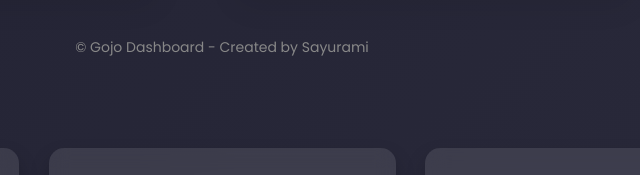
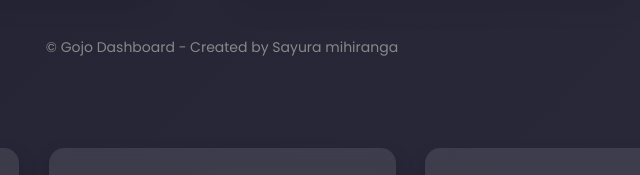
Before and after one commit to Sayurami/My-web, a plain HTML site: page gojo.html in a window 1280 px wide. Shown: the part 1669-1844 px from the top of the page, 418-1058 px from the left. Drawn offline with nearby package versions, Linux system fonts and the light colour scheme.

Commit message:
Update gojo.html

```diff
--- a/gojo.html
+++ b/gojo.html
@@ -576,7 +576,7 @@
       </div>
 
     </div>
-    <div id="footer">© Gojo Dashboard - Created by Sayurami</div>
+    <div id="footer">© Gojo Dashboard - Created by Sayura mihiranga</div>
   </div>
 </main>
 
```
